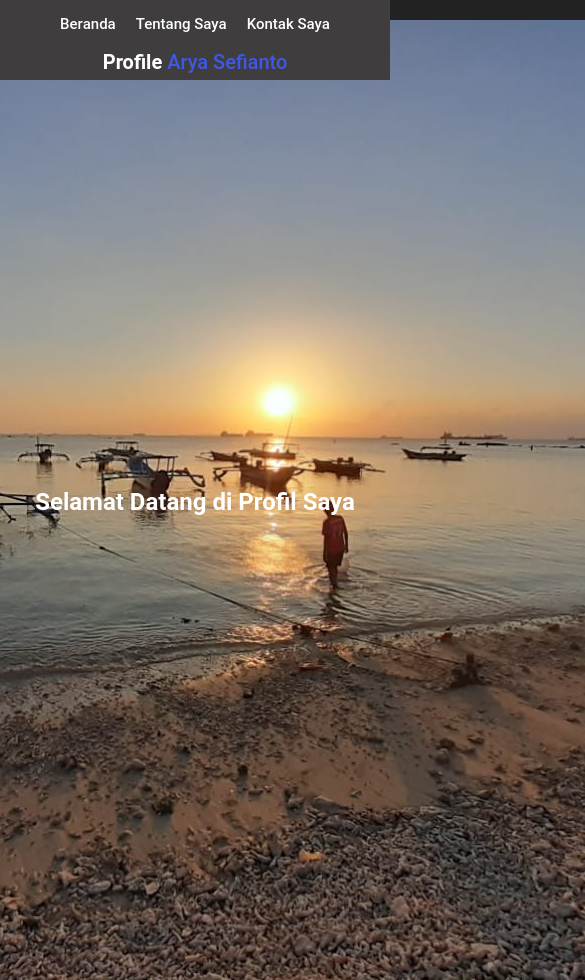
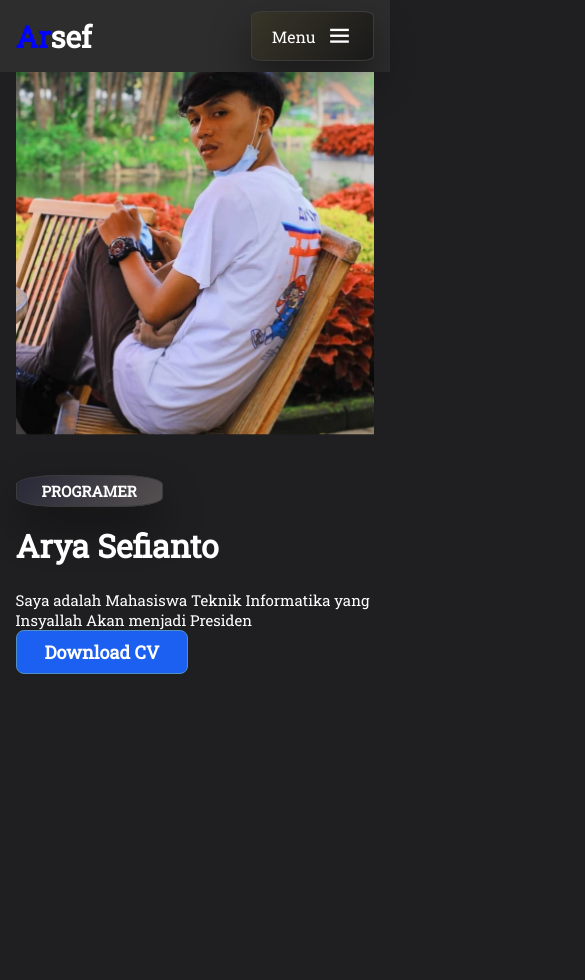
Before and after one commit to AryaSefianto/AryaSefianto.github.io, a plain HTML site: page index.html in a window 390 px wide. Shown: the top 980 px of the page, 585 px wide, since content can reach past the window. After the commit the page ends 844 px from the top, so only its background shows below. Drawn offline with nearby package versions, Linux system fonts and the light colour scheme.

Commit message:
git commit -m "Menambahkan file baru dan melakukan modifikasi"

```diff
--- a/Js/index.js
+++ b/Js/index.js
@@ -0,0 +1,26 @@
+let menu = document.querySelector('#menu-icon');
+let navbar = document.querySelector('.navbar');
+
+
+menu.onclick = () => {
+    menu.classList.toggle('bx-x');
+    navbar.classList.toggle('open')
+}
+
+const sr = ScrollReveal({
+    distance: '40px',
+    duration: 2500,
+    reset: true
+});
+
+sr.reveal('.logo',{delay:200, origin: 'left'});
+sr.reveal('.navbar',{delay:400, origin: 'top'});
+sr.reveal('.menu-btn',{delay:520, origin: 'right'});
+
+sr.reveal('.home-text span',{delay:600, origin: 'top'});
+sr.reveal('.home-text h1',{delay:680, origin: 'left'});
+sr.reveal('.home-text p',{delay:750, origin: 'left'});
+
+sr.reveal('.main-btn',{delay:860, origin: 'left'});
+
+sr.reveal('.home-img',{delay:1000, origin: 'right'});
--- a/index.html
+++ b/index.html
@@ -8,74 +8,52 @@
     <title>Arya Sefianto</title>
     <!--  css code file  -->
     <link rel="stylesheet" href="/stayle/global.css" />
+
+    <link rel="stylesheet" href="https://unpkg.com/boxicons@latest/css/boxicons.min.css">
+
+
+    <link rel="preconnect" href="https://fonts.googleapis.com">
+    <link rel="preconnect" href="https://fonts.gstatic.com" crossorigin>
+    <link href="https://fonts.googleapis.com/css2?family=Roboto+Slab&display=swap" rel="stylesheet">
+
+
 </head>
+<body>
+    <header>
+        <a href="#" class="logo"><span>Ar</span>sef</a>
 
-<body>
+        <ul class="navbar">
+            <li><a href="#" class="active">Beranda</a></li>
+            <li><a href="#">Tentang Saya</a></li>
+            <li><a href="#">Service</a></li>
+            <li><a href="#">Portofolio</a></li>
+            <li><a href="#">Blog</a></li>
+            <li><a href="#">Contcts</a></li>
+        </ul>
+        <div class="menu-btn">
+            <span>Menu</span>
+            <div class="bx bx-menu" id="menu-icon"></div>
+        </div>
+    </header>
 
-    <div class="bar-top"></div>
-    <div class="bar-bottom"></div>
-    <div class="bar-left"></div>
-    <div class="bar-right"></div>
+    <section class="home">
+        <div class="home-text">
+            <span>Programer</span>
+            <h1>Arya Sefianto</h1>
+            <p>Saya adalah Mahasiswa Teknik Informatika yang Insyallah Akan menjadi Presiden</p>
+            <div class="main-btn">
+                <a href="#" class="btn">Download CV</a>
+            </div>
+        </div>
 
-    <!--  Navigasi bar  -->
-    <div class="fContainer">
-        <nav class="wrapper">
-            <div class="brand">
-                <div class="firstname">Profile</div>
-                <div class="lastname">Arya Sefianto</div>
-            </div>
-            <ul class="navigation">
-                <li><a href="#branda">Beranda</a></li>
-                <li><a href="#riwayat">Tentang saya</a></li>
-                <li><a href="#kontak">Kontak saya</a></li>
-            </ul>
-        </nav>
-    </div>
-    <!--  Navigasi bar End  -->
+       <div class="home-img">
+        <img src="/img/gambar 2.jpg"/>
+       </div>
+    </section>
 
-    <!--  Kontent  -->
-    <div class="container-1" id="branda">
-        <div class="img-content">
-            <div class="image-overlay">
-                <h2>Selamat Datang di Profil Saya</h2>
-            </div>
-            <img src="/img/gambar 3.jpg" />
-        </div>
-    </div>
-    <div class="container-2" id="riwayat">
-        <div class="profile-content">
-            <h1>About Me</h1>
-            <p>
-                Nama: Arya Sefianto<br>
-                Usia: 21 tahun<br>
-                Pekerjaan: Mahasiswa <br>
-                Lokasi: Banten, Indonesia
-            </p>
-        </div>
-        <div class="image-content2">
-            <img src="/img/gambar 2.jpg">
-        </div>
-    </div>
-
-    <div class="container-3" id="kontak">
-        <h1>Contact Me</h1>
-        <div class="social-icons">
-            <a href="https://www.instagram.com/sefianto_arya" target="_blank">
-                <img src="/img/instagram.png" alt="Instagram Logo">
-            </a>
-            <a href="https://wa.me/0895416479034" target="_blank">
-                <img src="/img/whatsapp.png" alt="WhatsApp Logo">
-            </a>
-        </div>
-    </div>
-
-    <!--  Kontent End  -->
-    <footer class="container-footer">
-        <p>&copy; 2024 Arya Sefianto. Hak Cipta Dilindungi Undang-Undang.</p>
-    </footer>
+    <script src="https://unpkg.com/scrollreveal"></script>
 
     <script src="./Js/index.js"></script>
-
 </body>
 
 </html>
--- a/stayle/global.css
+++ b/stayle/global.css
@@ -5,316 +5,264 @@ body {
     margin: 0;
     padding: 0;
     box-sizing: border-box;
-    scroll-behavior: smooth;
-    font-family: "Roboto", sans-serif;
+    font-family: 'Roboto Slab', serif;
+    list-style: none;
+    text-decoration: none;
 }
 
 :root {
-    background-color: #222222;
-    color: white;
-}
-
-/* Konten */
-.container-1 {
-    height: 100vh;
-    display: flex;
-    justify-content: center;
-    align-items: center;
-    margin-top: 80px;
-    background-color: #fff;
+    background-color: #1f1f21;
 
 }
 
-.container-2{
+body {
+    color: white;
+    overflow-x: hidden;
+}
+
+header {
+    position: fixed;
+    top: 0;
+    right: 0;
+    width: 100%;
+    z-index: 1000;
+    display: flex;
+    align-items: center;
+    justify-content: space-between;
+    padding: 32px 15%;
+    background: transparent;
+    transition: all ease .45S;
+}
+
+.logo {
+    color: white;
+    font-size: 30px;
+    font-weight: 600;
+}
+
+.logo span {
+    color: rgb(0, 4, 255);
+}
+
+.navbar {
+    display: flex;
+}
+
+.navbar a {
+    font-size: 1rem;
+    color: white;
+    font-weight: 500;
+    margin: 0 25px;
+    transition: all ease .30s;
+}
+
+.navbar a:hover {
+    color: rgb(28, 96, 241);
+}
+
+.navbar a.active {
+    color: rgb(28, 96, 241);
+}
+
+.menu-btn {
+    background: linear-gradient(130.08deg, #383528 0%, #191919 100%);
+    box-shadow: 0px 20px 40px #00000070;
+    border: 1px solid #3b3b3b;
+    padding: 10px 20px;
+    border-radius: 10%;
+    display: flex;
+    align-items: center;
+    cursor: pointer;
+}
+
+#menu-icon {
+    font-size: 28px;
+    margin-left: 10px;
+    z-index: 6;
+}
+
+section {
+    padding: 0 15%;
+}
+
+.home {
+    position: relative;
+    width: 100%;
     height: 100vh;
     display: flex;
-    justify-content: center;
     align-items: center;
-    margin-top: 80px;
+    justify-content: space-between;
+    gap: 30px;
+}
+
+.home-img {
+    width: 500px;
+    height: 500px;
 
 }
-.container-3 {
-    height: 100vh;
-    display: flex;
-    justify-content: center;
-    align-items: center;
-    margin-top: 80px;
 
-}
-.profile-content {
-    text-align: center;
-    padding: 50px;
-    background-color: #f0f0f0;
-    color: #333;
+.home-img img {
+    width: 100%;
+    height: 100%;
+    object-fit: contain;
+    animation: imgg 2s ease-in-out infinite;
+    animation-delay: 2s;
 }
 
-.profile-content h1 {
-    font-size: 36px;
-    margin-bottom: 20px;
+.home-text p {
+    font-size: 20px;
 }
 
-.profile-content p {
-    font-size: 18px;
-    line-height: 1.6;
+.home-text span {
+    padding: 5px 25px;
+    background: linear-gradient(130.08deg, #282938 0%, #555050 100%);
+    box-shadow: 0px 20px 40px #00000070;
+    border: 1px solid #3b3b3b;
+    border-radius: 30%;
+    font-weight: 700;
+    font-size: 15px;
+    text-transform: uppercase;
 }
 
-.img-content {
-   position: relative;
-}
-.image-overlay {
-    position: absolute;
-    top: 50%;
-    left: 50%;
-    transform: translate(-50%, -50%);
-    text-align: center;
-    color: white;
+.home-text h1 {
+    font-size: 5rem;
+    margin: 23px 0;
 }
 
-.image-overlay h2 {
-    font-size: 24px;
+.btn {
+    display: inline-block;
+    padding: 14px 34px;
+    background: rgb(28, 96, 241);
+    color: white;
+    border: 1px solid rgb(83, 144, 194);
+    font-size: 18px;
+    font-weight: 600;
+    border-radius: 8px;
+    transition: all 0.6s ease-in-out;
 }
 
-.container-2 {
-    display: flex;
-    justify-content: center;
-    align-items: center;
-    text-align: center;
-    padding: 50px;
-    background-color: #f0f0f0;
+.btn:hover {
+    transform: translateY(-1px);
+    background: transparent;
+    color: rgb(28, 96, 241);
 }
 
-.profile-content {
-    flex: 1;
-    max-width: 600px;
+@media (max-width: 1370px) {
+    header {
+        padding: 15px 4%;
+        transition: .2s;
     }
 
-.profile-content h1 {
-    font-size: 36px;
-    margin-bottom: 20px;
+    .home-text h1 {
+        font-size: 2rem;
+        transition: .2s;
     }
 
-.profile-content p {
-    font-size: 18px;
-    line-height: 1.6;
-    color: #555;
+    .home-text p {
+        font-size: 15px;
+        transition: .2s;
     }
+    .home-img img{
 
-.image-content2 {
-    flex: 1;
-    max-width: 600px;
-    margin-left: 20px;
-}
-
-.image-content2 img {
-    width: 100%;
-    height: auto;
-    border-radius: 8px;
-    box-shadow: 0 0 10px rgba(0, 0, 0, 0.1);
-}
-
-.container-3 {
-    text-align: center;
-    padding: 50px;
-    background-color: #f8f8f8;
-}
-
-.container-3 h1 {
-    font-size: 36px;
-    margin-bottom: 20px;
-    color: #222222;
-}
-
-.social-icons {
-    display: flex;
-    justify-content: center;
-    align-items: center;
-}
-
-.social-icons a {
-    margin: 0 15px;
-    text-decoration: none;
-}
-
-.social-icons img {
-    width: 50px;
-    height: auto;
-    border-radius: 50%; /* Agar gambar berbentuk bulat */
-    transition: transform 0.3s ease-in-out; /* Efek animasi saat dihover */
-}
-
-.social-icons img:hover {
-    transform: scale(1.1); /* Efek zoom in saat dihover */
-}
-
-/* Konten selesai */
-
-/* Animation Scroll */
-.bar-top {
-    width: 100%;
-    height: 5px;
-    position: fixed;
-    top: 0;
-    left: 0;
-    animation: progress-horizontal, progress-color;
-    animation-timeline: scroll();
-    transform-origin: 0%;
-}
-
-.bar-bottom {
-    width: 100%;
-    height: 5px;
-    position: fixed;
-    bottom: 0;
-    left: 0;
-    animation: progress-horizontal, progress-color;
-    animation-timeline: scroll();
-    transform-origin: 100%;
-}
-
-.bar-left {
-    width: 5px;
-    height: 100%;
-    position: fixed;
-    bottom: 0;
-    left: 0;
-    animation: progress-vertical, progress-color;
-    animation-timeline: scroll();
-    transform-origin: 0 100%;
-}
-
-.bar-right {
-    width: 5px;
-    height: 100%;
-    position: fixed;
-    bottom: 0;
-    right: 0;
-    animation: progress-vertical, progress-color;
-    animation-timeline: scroll();
-    transform-origin: 0 0%;
-}
-
-@keyframes progress-horizontal {
-    0% {
-        transform: scaleX(0);
-    }
-
-    100% {
-        transform: scaleX(1);
+        animation: imgg 2s ease-in-out infinite;
+        animation-delay: 2s;
     }
 }
 
-@keyframes progress-vertical {
-    0% {
-        transform: scaleY(0);
+@media (max-width: 950px) {
+    section {
+        padding: 70px 4%;
     }
 
-    100% {
-        transform: scaleY(1);
+    header {
+        padding: 11px 4%;
+        background: #2d2d2d;
+    }
+
+    .home {
+        height: auto;
+        display: flex;
+        flex-wrap: wrap;
+    }
+
+    .home-text {
+        order: 2;
+    }
+
+    .home-img {
+        margin: auto;
+        height: auto;
+        width: auto;
+
+    }
+
+    .home-img img {
+        max-width: 450px;
+        width: 100%;
+        height: auto;
+        animation: imgg 2s ease-in-out infinite;
+        animation-delay: 2s;
     }
 }
 
-@keyframes progress-color {
-    0% {
-        background-color: blue;
+@media (max-width: 850px) {
+    .navbar {
+        position: absolute;
+        width: 100%;
+        height: 100vh;
+        padding: 40px 50px;
+        top: 0;
+        right: 0;
+        bottom: 0;
+        left: 100%;
+        display: flex;
+        flex-direction: column;
+        background: #2d2d2d;
+        transition: all 0.4s ease-in-out;
     }
 
-    50% {
-        background-color: aquamarine;
+    .navbar a {
+        display: block;
+        color: rgb(255, 255, 255);
+        padding: 0px;
+        margin: 0px 0px 40px 0px;
+        font-size: 2rem;
+        font-weight: 400;
     }
-
-    100% {
-        background-color: aqua;
+    .navbar.open{
+        left: 0;
     }
 }
 
-/* Animation Scroll selesai */
-
-/* navigasi bar */
-.fContainer {
-    position: fixed;
-    top: 0;
-    left: 0;
-    width: 100%;
-    z-index: 1000;
+@media (max-width: 500px){
+    .home-text h1 {
+        font-size: 2rem;
+        transition: .2s;
     }
 
-.wrapper {
-    display: flex;
-    justify-content: space-between;
-    align-items: center;
-    font-size: 20px;
-    padding: 15px;
-    width: 100%;
-    height: 80px;
-    background-color: #3f3d3d;
+    .home-text p {
+        font-size: 15px;
+        transition: .2s;
     }
 
-.brand {
-    display: flex;
-    flex-direction: row;
-    font-size: 1em;
-    padding: 15px;
-    text-transform: capitalize;
+    .btn{
+        padding: 9px 28px;
     }
 
-.firstname {
-    color: #ffffff;
-    font-weight: 700;
+    .home-img img{
+        animation: imgg 2s ease-in-out infinite;
+        animation-delay: 2s;
+    }
 }
 
-.lastname {
-    color: rgb(63, 89, 231);
-    padding-left: 5px;
-    font-weight: 500;
+@keyframes imgg {
+    0%{
+        transform: translateY(0);
     }
-
-.navigation {
-    display: flex;
-    justify-content: center;
-    align-items: center;
+    50%{
+        transform: translateY(-22px);
     }
-
-.navigation>li {
-    list-style-type: none;
-    padding: 10px;
-    font-weight: 500;
-}
-
-.navigation>li>a {
-    color: rgb(255, 254, 254);
-    font-size: 15px;
-    text-decoration: none;
-    text-transform: capitalize;
-    display: block;
-}
-
-.navigation>li>a:hover {
-
-    transition: all .3s ease-in-out;
-    background-color: dodgerblue;
-    border-radius: 5px;
-}
-
-/* navigasi bar End */
-
-/* Media Queries for Responsive Design */
-@media screen and (max-width: 768px) {
-    .wrapper {
-        flex-direction: column;
-        text-align: center;
-    }
-
-    .brand {
-        order: 2;
-        margin-top: -8px;
-    }
-
-    .navigation {
-        order: 1;
-    }
-
-    .navigation>li {
-        margin-top: -10px;
-
+    100%{
+        transform: translateY(0);
     }
 }
```
Lines whose indentation alone changed are shown as unchanged.
